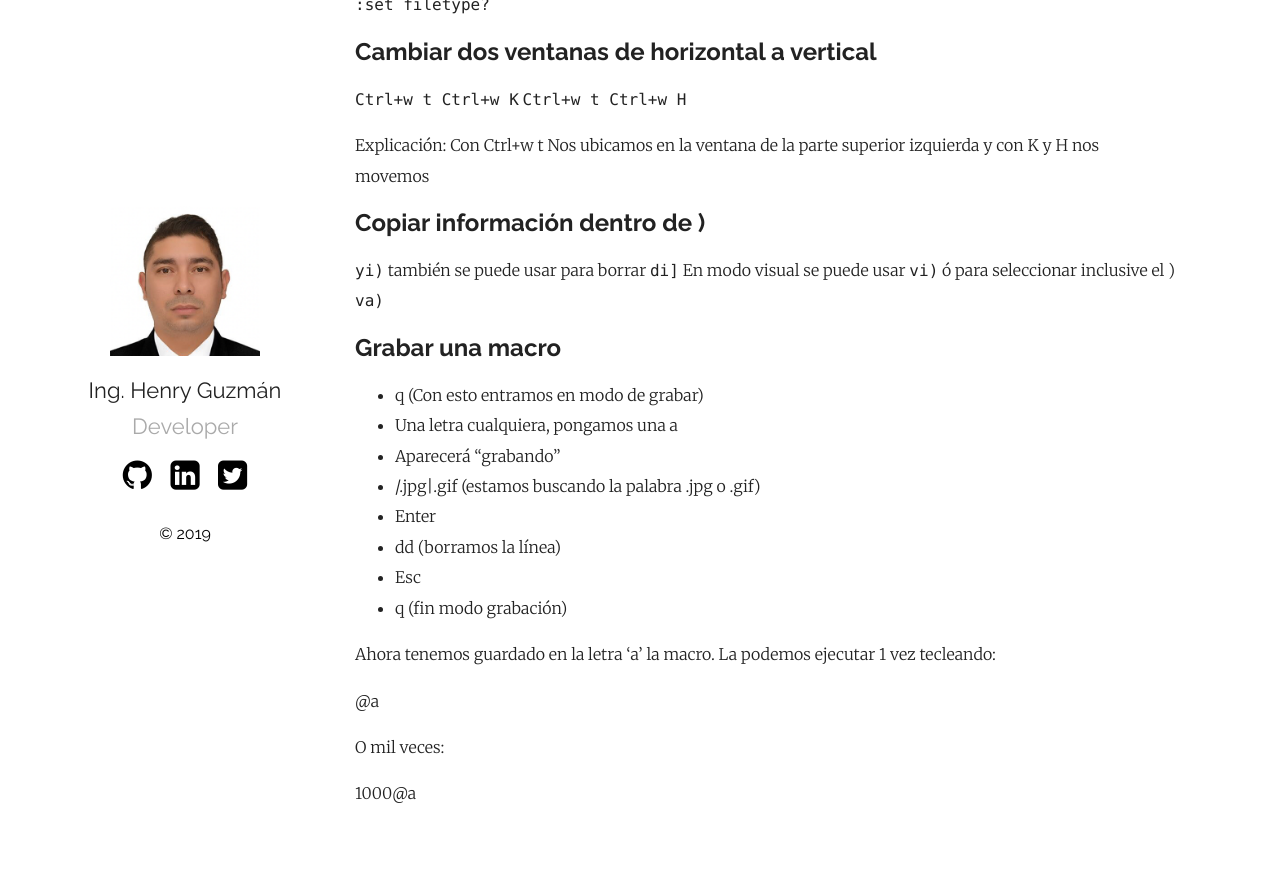
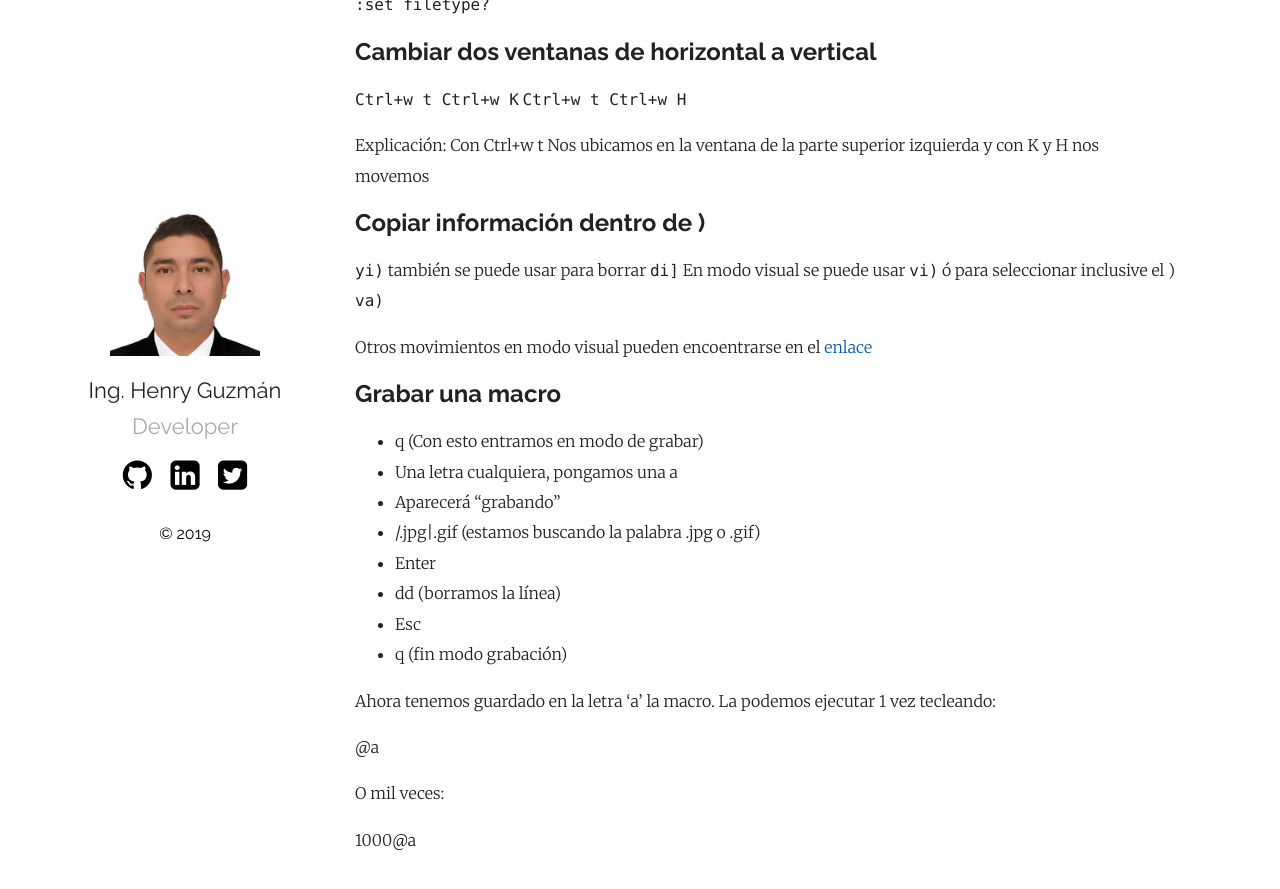
Before and after one commit to hguzman/hguzman.github.io, a Jekyll site: the page built from _posts/2019-11-29-listado-de-comandos-utiles-para-trabajar-en.vim.markdown, in a window 1280 px wide and 900 px high, scrolled down 4003 px. Shown: the top 889 px of the window. Built offline with Jekyll 4.4.1, drawn with Linux system fonts in a browser that asks for light colours; comment, search, counter and statistics services are not loaded; before the commit the page ends 4857 px from its top, so only the background shows below that.

Commit message:
Update 2019-11-29-listado-de-comandos-utiles-para-trabajar-en.vim.markdown

````diff
--- a/_posts/2019-11-29-listado-de-comandos-utiles-para-trabajar-en.vim.markdown
+++ b/_posts/2019-11-29-listado-de-comandos-utiles-para-trabajar-en.vim.markdown
@@ -178,6 +178,8 @@ Explicación: Con Ctrl+w t Nos ubicamos en la ventana de la parte superior izqui
 ```yi)``` también se puede usar para borrar ```di]```
 En modo visual se puede usar ```vi)``` ó para seleccionar inclusive el ) ```va)```
 
+Otros movimientos en modo visual pueden encoentrarse en el [enlace][enlace]
+
 ## Grabar una macro
 - q (Con esto entramos en modo de grabar)
 - Una letra cualquiera, pongamos una a
@@ -201,3 +203,4 @@ O mil veces:
 [comandos]: https://vim.rtorr.com/lang/es_es
 [vieo]: http://vimcasts.org/episodes/meet-ultisnips/
 [quickfix]: https://stackoverflow.com/questions/1747091/how-do-you-use-vims-quickfix-feature
+[enlace]: http://vimdoc.sourceforge.net/htmldoc/motion.html#object-select
````
